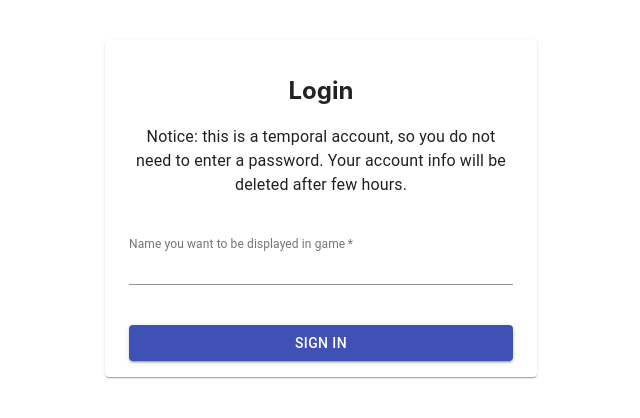
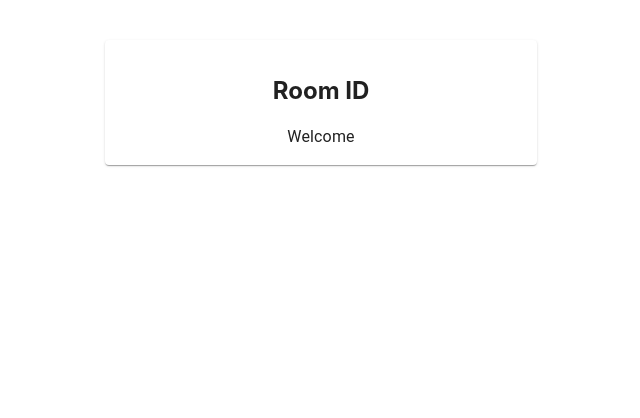
Before and after one commit to LMJW/werewolves, a React (Create React App) app in the folder client/ts-client/: page / in a window 1280 px wide. Shown: the top 418 px of the page, without its empty margins (319-959 px from the left). Built offline with nearby package versions, Linux system fonts and the light colour scheme.

Commit message:
Replace typescript react.FC to normal functional component

```diff
--- a/client/ts-client/package.json
+++ b/client/ts-client/package.json
@@ -9,11 +9,13 @@
     "@types/react": "16.8.15",
     "@types/react-dom": "16.8.4",
     "@types/react-redux": "^7.0.8",
+    "@types/react-router-dom": "^4.3.3",
     "@types/redux-logger": "^3.0.7",
     "axios": "^0.18.0",
     "react": "^16.8.6",
     "react-dom": "^16.8.6",
     "react-redux": "^7.0.3",
+    "react-router-dom": "^5.0.0",
     "react-scripts": "3.0.0",
     "redux": "^4.0.1",
     "redux-logger": "^3.0.6",
--- a/client/ts-client/src/App.tsx
+++ b/client/ts-client/src/App.tsx
@@ -1,25 +1,37 @@
 import React from 'react';
 import './App.css';
-import { Provider } from 'react-redux';
 import Login from './component/Login';
-import { createStore, applyMiddleware } from 'redux';
-import { RootReducer } from './store/index';
-import { composeWithDevTools } from 'redux-devtools-extension';
-import { createLogger } from 'redux-logger';
+import Choice from './component/Choice';
+import JoinGame from './component/JoinGame';
+import Game from './component/Game';
+import { Switch, Route } from 'react-router-dom';
+import { AppState } from './store/index';
+import { connect } from 'react-redux';
 
-const store = createStore(
-  RootReducer,
-  composeWithDevTools(applyMiddleware(createLogger()))
-);
+interface AppProps {
+  loading: boolean;
+  error?: string;
+}
 
-const App: React.FC = () => {
+type Props = AppProps & AppState;
+
+const App = (props: Props) => {
   return (
-    <Provider store={store}>
-      <div className='App'>
-        <Login />
-      </div>
-    </Provider>
+    <div className='App'>
+      <Switch>
+        <Route path='/login' component={Login} />
+        <Route path='/' exact={true} component={Game} />
+        <Route path='/choice' component={Choice} />
+        <Route path='/join_game' component={JoinGame} />
+      </Switch>
+    </div>
   );
 };
 
-export default App;
+const mapStateToProps = (state: AppState): Props => ({
+  loading: false,
+  login: state.login,
+  join: state.join
+});
+
+export default connect(mapStateToProps)(App);
--- a/client/ts-client/src/component/Choice.tsx
+++ b/client/ts-client/src/component/Choice.tsx
@@ -4,7 +4,7 @@ import { Paper, Typography, Button } from '@material-ui/core';
 
 interface UserProps {}
 
-const Choice: React.FC<UserProps> = props => {
+const Choice = (props: UserProps) => {
   const classes = useStyles();
   return (
     <div className={classes.container}>
--- /dev/null
+++ b/client/ts-client/src/component/Game.tsx
@@ -0,0 +1,19 @@
+import React from 'react';
+import useStyles from '../style/styles';
+import { Typography, Paper } from '@material-ui/core';
+
+interface GameProps {}
+
+const Game = (props: GameProps) => {
+  const classes = useStyles();
+  return (
+    <div className={classes.container}>
+      <Paper className={classes.paper}>
+        <h2>Room ID</h2>
+        <Typography>Welcome</Typography>
+      </Paper>
+    </div>
+  );
+};
+
+export default Game;
--- a/client/ts-client/src/component/JoinGame.tsx
+++ b/client/ts-client/src/component/JoinGame.tsx
@@ -11,7 +11,7 @@ import {
 
 interface JoinProps {}
 
-const JoinGame: React.FC<JoinProps> = props => {
+const JoinGame = (props: JoinProps) => {
   const classes = useStyles();
   return (
     <div className={classes.container}>
--- a/client/ts-client/src/component/Login.tsx
+++ b/client/ts-client/src/component/Login.tsx
@@ -1,4 +1,5 @@
 import React from 'react';
+import { RouteComponentProps } from 'react-router-dom';
 import {
   FormControl,
   Paper,
@@ -9,10 +10,17 @@ import {
   Typography
 } from '@material-ui/core';
 import useStyles from '../style/styles';
+import { connect } from 'react-redux';
+import { UserLoginState } from '../store/login/types';
 
-interface LoginProps {}
+interface LoginProps {
+  loading: boolean;
+  error?: string;
+}
 
-const Login: React.FC<LoginProps> = props => {
+type Props = LoginProps & UserLoginState;
+
+const Login = (props: LoginProps) => {
   const classes = useStyles();
   return (
     <div className={classes.container}>
@@ -46,4 +54,10 @@ const Login: React.FC<LoginProps> = props => {
   );
 };
 
-export default Login;
+const mapStateToProps = (state: UserLoginState) => ({
+  loginState: state.loginState,
+  username: state.username,
+  session: state.session
+});
+
+export default connect(mapStateToProps)(Login);
--- a/client/ts-client/src/index.tsx
+++ b/client/ts-client/src/index.tsx
@@ -1,10 +1,28 @@
 import React from 'react';
 import ReactDOM from 'react-dom';
+import { BrowserRouter } from 'react-router-dom';
 import './index.css';
 import App from './App';
 import * as serviceWorker from './serviceWorker';
+import { createStore, applyMiddleware } from 'redux';
+import { RootReducer } from './store/index';
+import { composeWithDevTools } from 'redux-devtools-extension';
+import { createLogger } from 'redux-logger';
+import { Provider } from 'react-redux';
 
-ReactDOM.render(<App />, document.getElementById('root'));
+const store = createStore(
+  RootReducer,
+  composeWithDevTools(applyMiddleware(createLogger()))
+);
+
+ReactDOM.render(
+  <BrowserRouter>
+    <Provider store={store}>
+      <App />
+    </Provider>
+  </BrowserRouter>,
+  document.getElementById('root')
+);
 
 // If you want your app to work offline and load faster, you can change
 // unregister() to register() below. Note this comes with some pitfalls.
--- a/client/ts-client/src/store/index.ts
+++ b/client/ts-client/src/store/index.ts
@@ -1,4 +1,19 @@
-import { combineReducers } from 'redux';
-import { login } from './login/reducer';
+import { combineReducers, Dispatch, Action, AnyAction } from 'redux';
+import { loginReducer } from './login/reducer';
+import { UserLoginState } from './login/types';
+import { joinReducer } from './joinGame/reducer';
+import { JoinGameState } from './joinGame/types';
 
-export const RootReducer = combineReducers({ login });
+export interface AppState {
+  login: UserLoginState;
+  join: JoinGameState;
+}
+
+export interface ConnectedReduxProps<A extends Action = AnyAction> {
+  dispatch: Dispatch<A>;
+}
+
+export const RootReducer = combineReducers({
+  login: loginReducer,
+  join: joinReducer
+});
--- /dev/null
+++ b/client/ts-client/src/store/joinGame/reducer.ts
@@ -0,0 +1,14 @@
+import { JoinGameState, JoinGameAction } from './types';
+import { Reducer } from 'redux';
+
+const initial_join_state: JoinGameState = {
+  joinStatus: false,
+  joinGameID: ''
+};
+
+export const joinReducer: Reducer<JoinGameState> = (
+  state = initial_join_state,
+  action
+) => {
+  return state;
+};
--- /dev/null
+++ b/client/ts-client/src/store/joinGame/types.ts
@@ -0,0 +1,6 @@
+export interface JoinGameState {
+  joinStatus: boolean;
+  joinGameID: string;
+}
+
+export interface JoinGameAction {}
--- a/client/ts-client/src/store/login/reducer.ts
+++ b/client/ts-client/src/store/login/reducer.ts
@@ -5,20 +5,22 @@ import {
   VALIDATE_SESSION
 } from './types';
 
+import { Reducer } from 'redux';
+
 const initial_state: UserLoginState = {
   loginState: false,
   username: '',
   session: ''
 };
 
-export function login(
-  state: UserLoginState = initial_state,
-  action: UserLoginAction
-): UserLoginState {
+export const loginReducer: Reducer<UserLoginState> = (
+  state = initial_state,
+  action
+): UserLoginState => {
   switch (action.type) {
     case USER_LOGIN:
       return Object.assign({}, state, action.payload, { loginState: true });
     default:
       return state;
   }
-}
+};
```
Also changed, not shown: 1 other file (tests, documents, lock files or other folders).
